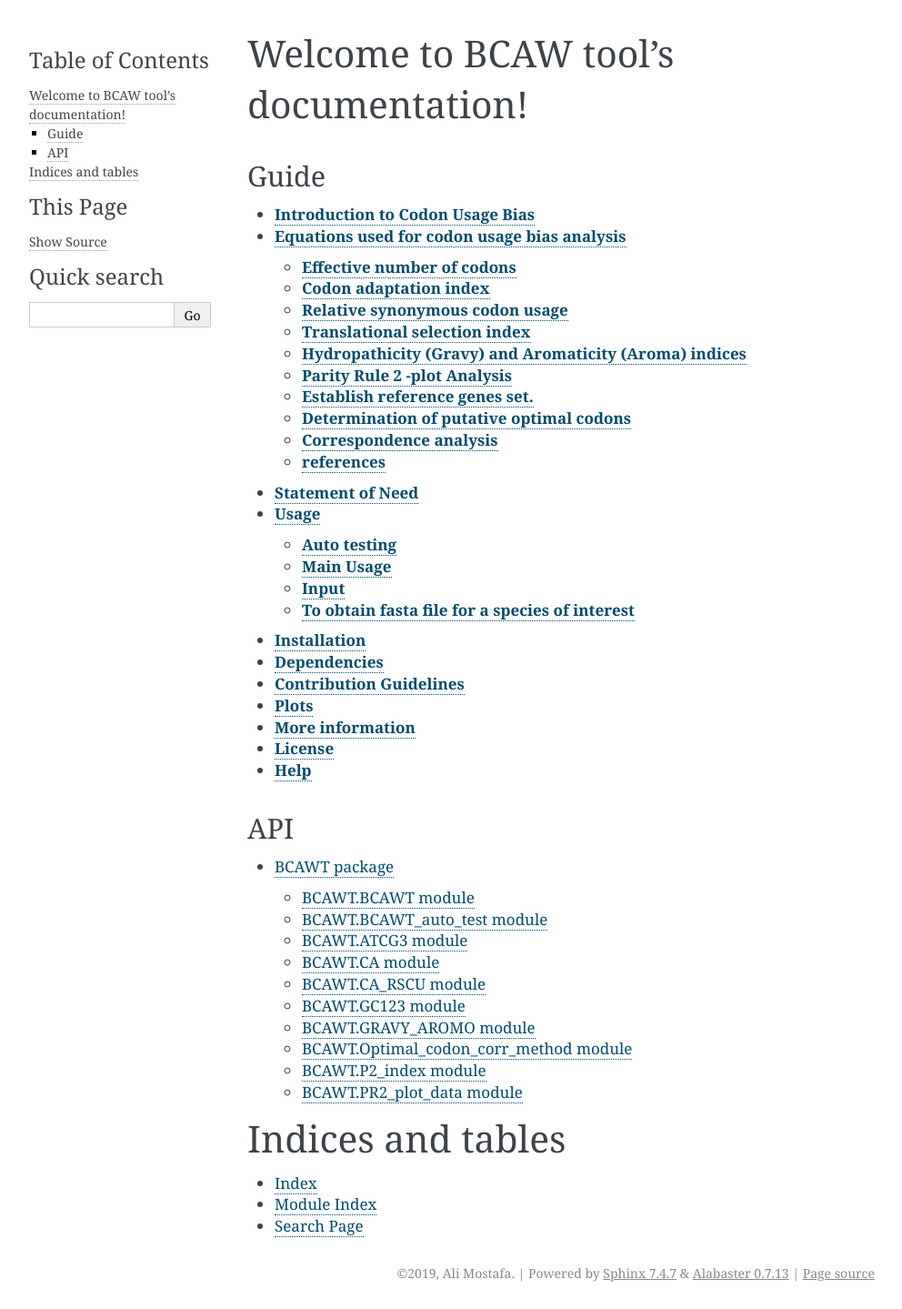
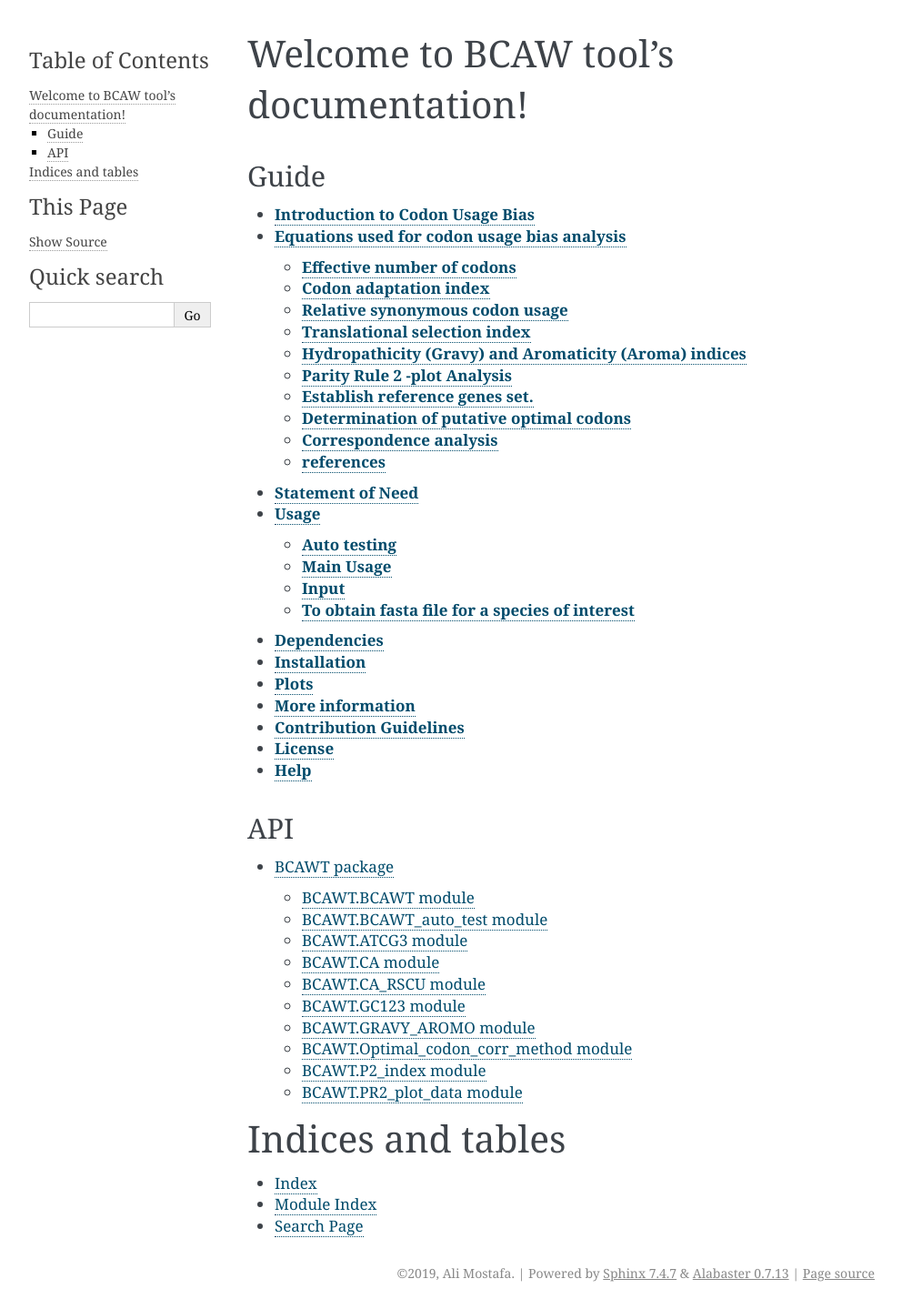
Before and after one commit to AliYoussef96/BCAW-Tool, a Sphinx documentation site: the page built from docs/index.rst, in a window 1280 px wide. Shown: the whole page at 91% size, without its empty margins (148-1140 px from the left). Built offline with Sphinx 7.4.7, drawn with Linux system fonts in a browser that asks for light colours.

```diff
--- a/docs/index.rst
+++ b/docs/index.rst
@@ -10,11 +10,11 @@ Guide
    intro
    Statement
    Usage
+   Dependencies
    install
-   Dependencies
-   Contribution
    plots
    Documentations
+   Contribution
    License
    help
 
```
